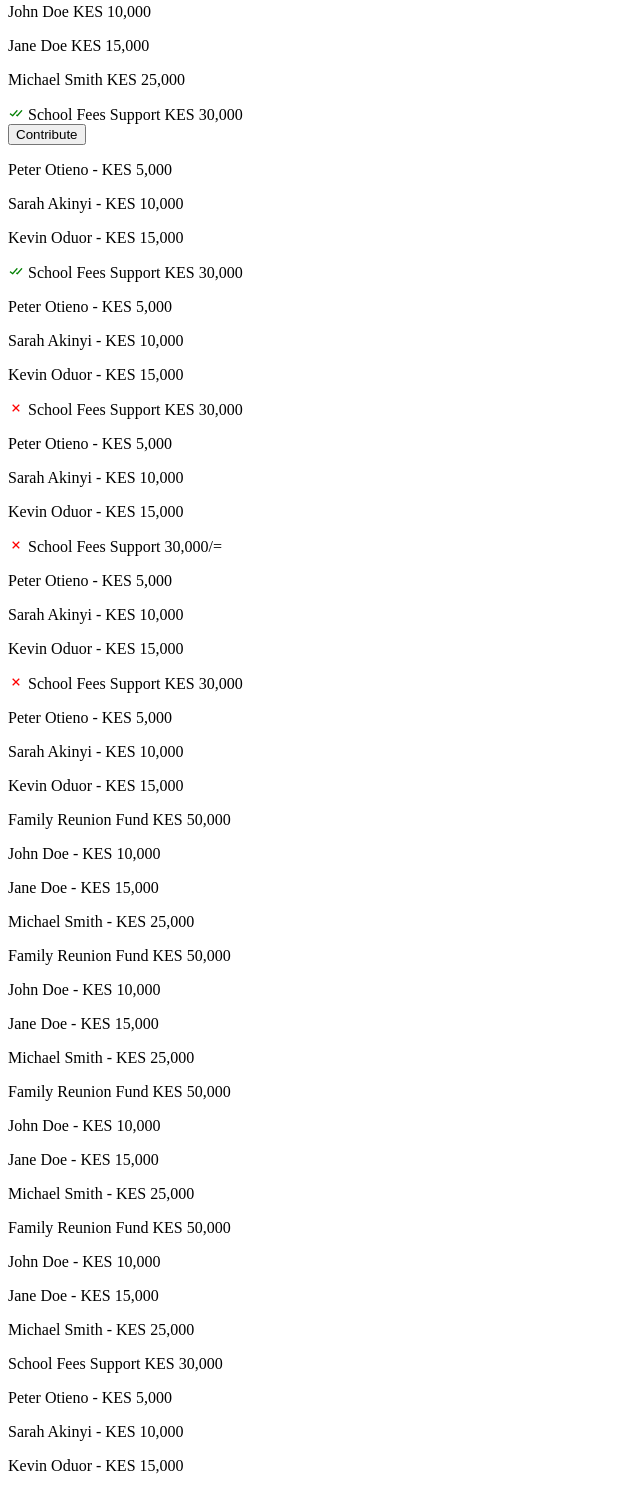
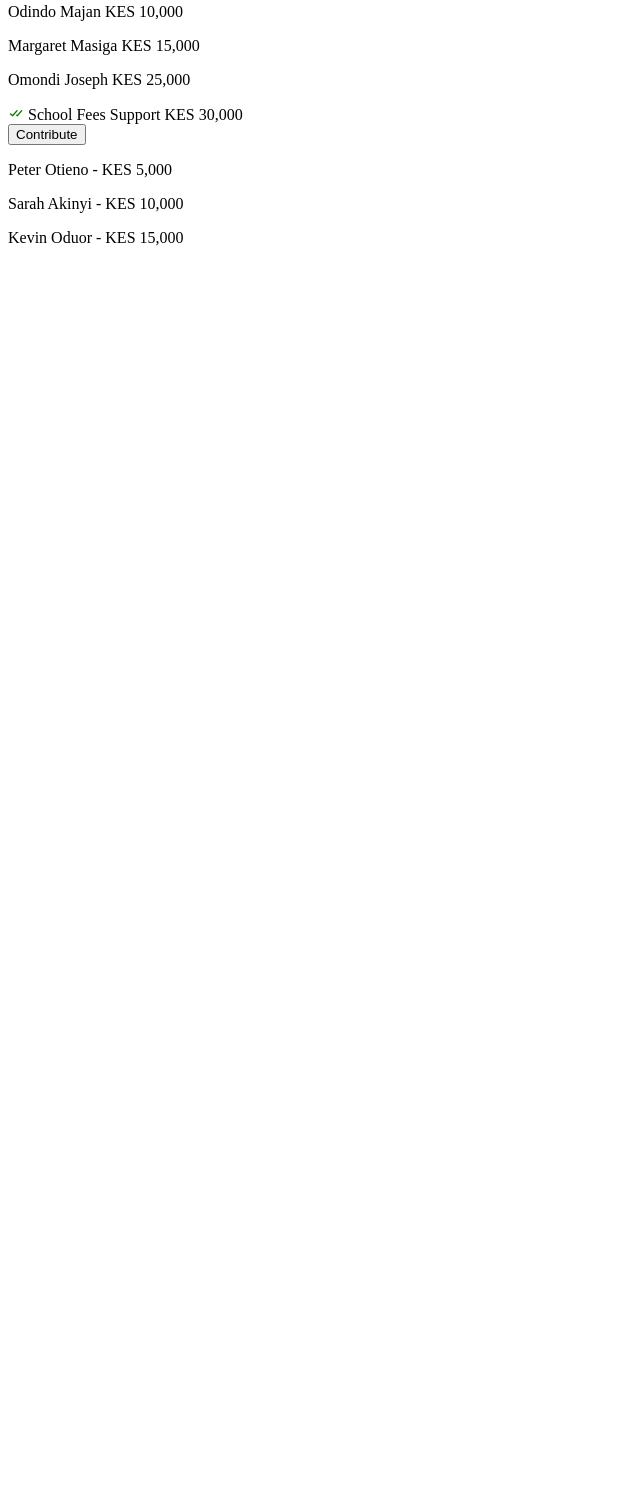
Before and after one commit to Mark-Emmanuel311/family-app, a plain HTML site: page pages/contributions.html in a window 1280 px wide. Shown: the part 594-2085 px from the top of the page, without its empty margins (0-640 px from the left). After the commit the page ends 857 px from the top, so only its background shows below. Drawn offline with nearby package versions, Linux system fonts and the light colour scheme.

Commit message:
did the same

```diff
--- a/pages/contributions.html
+++ b/pages/contributions.html
@@ -12,14 +12,14 @@
         <div class="contribution-card" onclick="toggleDetails(this)">
             <div class="contribution-header">
                 <i style="color: red;" class='bx bx-x'></i>
-                <span>Ogwanjo Majan's Hospital bill</span>
+                <span>Agwambo's Hospital bill</span>
                 <span>50,000/=</span>
             </div>
             <div class="contribution-details">
                 <button onclick="openPopup('contribute')" class="contribute-btn">Contribute</button>
-                <p><span>John Doe</span> <span>KES 10,000</span></p>
-                <p><span>Jane Doe </span> <span>KES 15,000</span></p>
-                <p><span>Michael Smith</span>  <span>KES 25,000</span></p>
+                <p><span>Odindo Majan</span> <span>KES 10,000</span></p>
+                <p><span>Margaret Masiga </span> <span>KES 15,000</span></p>
+                <p><span>Omondi Joseph</span>  <span>KES 25,000</span></p>
             </div>
         </div>
 
@@ -30,10 +30,10 @@
                 <span>50,000/=</span>
             </div>
             <div class="contribution-details">
-                <button class="contribute-btn">Contribute</button>
-                <p>John Doe - KES 10,000</p>
-                <p>Jane Doe - KES 15,000</p>
-                <p>Michael Smith - KES 25,000</p>
+                <button onclick="openPopup('contribute')" class="contribute-btn">Contribute</button>
+                <p>Odindo Majan - KES 10,000</p>
+                <p>Margaret Masiga - KES 15,000</p>
+                <p>Omondi Joseph - KES 25,000</p>
             </div>
         </div>
 
@@ -44,10 +44,10 @@
                 <span>KES 50,000</span>
             </div>
             <div class="contribution-details">
-                <button class="contribute-btn">Contribute</button>
-                <p>John Doe - KES 10,000</p>
-                <p>Jane Doe - KES 15,000</p>
-                <p>Michael Smith - KES 25,000</p>
+                <button onclick="openPopup('contribute')" class="contribute-btn">Contribute</button>
+                <p>Odindo Majan - KES 10,000</p>
+                <p>Margaret Masiga - KES 15,000</p>
+                <p>Omondi Joseph - KES 25,000</p>
             </div>
         </div>
 
@@ -58,10 +58,10 @@
                 <span>KES 50,000</span>
             </div>
             <div class="contribution-details">
-                <button class="contribute-btn">Contribute</button>
-                <p><span>John Doe</span> <span>KES 10,000</span></p>
-                <p><span>Jane Doe </span> <span>KES 15,000</span></p>
-                <p><span>Michael Smith</span>  <span>KES 25,000</span></p>
+                <button onclick="openPopup('contribute')" class="contribute-btn">Contribute</button>
+                <p><span>Odindo Majan</span> <span>KES 10,000</span></p>
+                <p><span>Margaret Masiga </span> <span>KES 15,000</span></p>
+                <p><span>Omondi Joseph</span>  <span>KES 25,000</span></p>
             </div>
         </div>
 
@@ -72,119 +72,7 @@
                 <span>KES 30,000</span>
             </div>
             <div class="contribution-details">
-                <button class="contribute-btn">Contribute</button>
-                <p>Peter Otieno - KES 5,000</p>
-                <p>Sarah Akinyi - KES 10,000</p>
-                <p>Kevin Oduor - KES 15,000</p>
-            </div>
-        </div>
-
-        <div class="contribution-card" onclick="toggleDetails(this)">
-            <div class="contribution-header">
-                <i style="color: green;" class='bx bx-check-double'></i>
-                <span>School Fees Support</span>
-                <span>KES 30,000</span>
-            </div>
-            <div class="contribution-details">
-                <p>Peter Otieno - KES 5,000</p>
-                <p>Sarah Akinyi - KES 10,000</p>
-                <p>Kevin Oduor - KES 15,000</p>
-            </div>
-        </div>
-
-        <div class="contribution-card" onclick="toggleDetails(this)">
-            <div class="contribution-header">
-                <i style="color: red;" class='bx bx-x'></i>
-                <span>School Fees Support</span>
-                <span>KES 30,000</span>
-            </div>
-            <div class="contribution-details">
-                <p>Peter Otieno - KES 5,000</p>
-                <p>Sarah Akinyi - KES 10,000</p>
-                <p>Kevin Oduor - KES 15,000</p>
-            </div>
-        </div>
-
-        <div class="contribution-card" onclick="toggleDetails(this)">
-            <div class="contribution-header">
-                <i style="color: red;" class='bx bx-x'></i>
-                <span>School Fees Support</span>
-                <span>30,000/=</span>
-            </div>
-            <div class="contribution-details">
-                <p>Peter Otieno - KES 5,000</p>
-                <p>Sarah Akinyi - KES 10,000</p>
-                <p>Kevin Oduor - KES 15,000</p>
-            </div>
-        </div>
-
-        <div class="contribution-card" onclick="toggleDetails(this)">
-            <div class="contribution-header">
-                <i style="color: red;" class='bx bx-x'></i>
-                <span>School Fees Support</span>
-                <span>KES 30,000</span>
-            </div>
-            <div class="contribution-details">
-                <p>Peter Otieno - KES 5,000</p>
-                <p>Sarah Akinyi - KES 10,000</p>
-                <p>Kevin Oduor - KES 15,000</p>
-            </div>
-        </div>
-
-        <div class="contribution-card" onclick="toggleDetails(this)">
-            <div class="contribution-header">
-                <span>Family Reunion Fund</span>
-                <span>KES 50,000</span>
-            </div>
-            <div class="contribution-details">
-                <p>John Doe - KES 10,000</p>
-                <p>Jane Doe - KES 15,000</p>
-                <p>Michael Smith - KES 25,000</p>
-            </div>
-        </div>
-
-        <div class="contribution-card" onclick="toggleDetails(this)">
-            <div class="contribution-header">
-                <span>Family Reunion Fund</span>
-                <span>KES 50,000</span>
-            </div>
-            <div class="contribution-details">
-                <p>John Doe - KES 10,000</p>
-                <p>Jane Doe - KES 15,000</p>
-                <p>Michael Smith - KES 25,000</p>
-            </div>
-        </div>
-
-        <div class="contribution-card" onclick="toggleDetails(this)">
-            <div class="contribution-header">
-                <span>Family Reunion Fund</span>
-                <span>KES 50,000</span>
-            </div>
-            <div class="contribution-details">
-                <p>John Doe - KES 10,000</p>
-                <p>Jane Doe - KES 15,000</p>
-                <p>Michael Smith - KES 25,000</p>
-            </div>
-        </div>
-
-        <div class="contribution-card" onclick="toggleDetails(this)">
-            <div class="contribution-header">
-                <span>Family Reunion Fund</span>
-                <span>KES 50,000</span>
-            </div>
-            <div class="contribution-details">
-                <p>John Doe - KES 10,000</p>
-                <p>Jane Doe - KES 15,000</p>
-                <p>Michael Smith - KES 25,000</p>
-            </div>
-        </div>
-
-        <div class="contribution-card" onclick="toggleDetails(this)">
-            <div class="contribution-header">
-                <span>School Fees Support</span>
-                <span>KES 30,000</span>
-            </div>
-            <div class="contribution-details">
+                <button onclick="openPopup('contribute')" class="contribute-btn">Contribute</button>
                 <p>Peter Otieno - KES 5,000</p>
                 <p>Sarah Akinyi - KES 10,000</p>
                 <p>Kevin Oduor - KES 15,000</p>
```
Also changed, not shown: pages/community.html (+3 -15 lines).
